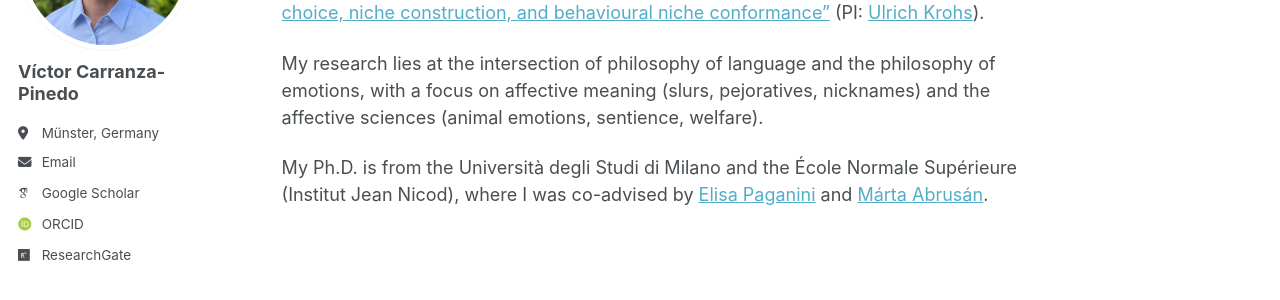
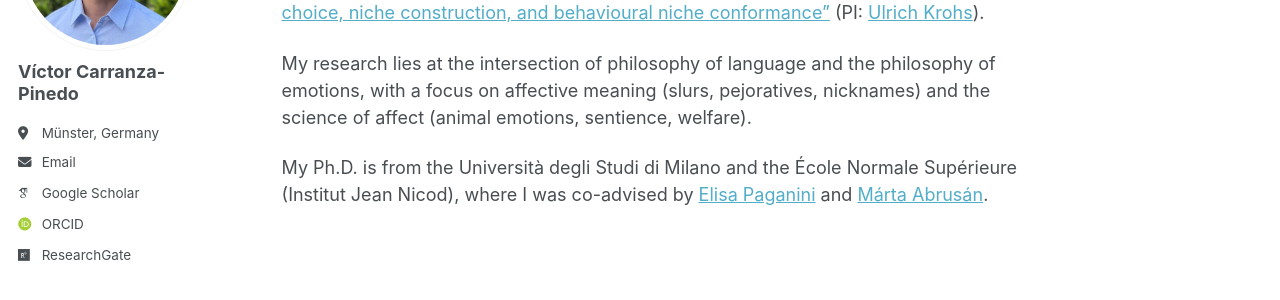
Before and after one commit to carranza-pinedo/carranza-pinedo.github.io, a Jekyll site: the page built from _pages/about.md, in a window 1280 px wide. Shown: the part 225-525 px from the top of the page. Built offline with Jekyll 4.4.1, drawn with Linux system fonts in a browser that asks for light colours; some web fonts are replaced; a script bundle is joined from its source files by our own code; library files that are not in the unit come from our copies.

Commit message:
Update about.md

```diff
--- a/_pages/about.md
+++ b/_pages/about.md
@@ -11,6 +11,6 @@ redirect_from:
 
 From April 2026, I will teach in the Philosophy MA at Universidad Nacional Mayor de San Marcos. Prior to this, I was a postdoctoral researcher at the University of Münster (Department of Philosophy) in the project [“The role of individual internal states in niche choice, niche construction, and behavioural niche conformance”](https://www.uni-bielefeld.de/fakultaeten/biologie/forschung/verbuende/sfb_nc3/projects/d01ph2) (PI: [Ulrich Krohs](https://www.uni-muenster.de/PhilSem/mitglieder/krohs/krohs.html)).
 
-My research lies at the intersection of philosophy of language and the philosophy of emotions, with a focus on affective meaning (slurs, pejoratives, nicknames) and the affective sciences (animal emotions, sentience, welfare).
+My research lies at the intersection of philosophy of language and the philosophy of emotions, with a focus on affective meaning (slurs, pejoratives, nicknames) and the science of affect (animal emotions, sentience, welfare).
 
 My Ph.D. is from the Università degli Studi di Milano and the École Normale Supérieure (Institut Jean Nicod), where I was co-advised by [Elisa Paganini](https://www.unimi.it/en/ugov/person/elisa-paganini) and [Márta Abrusán](https://sites.google.com/site/martaabrusan/).
```
